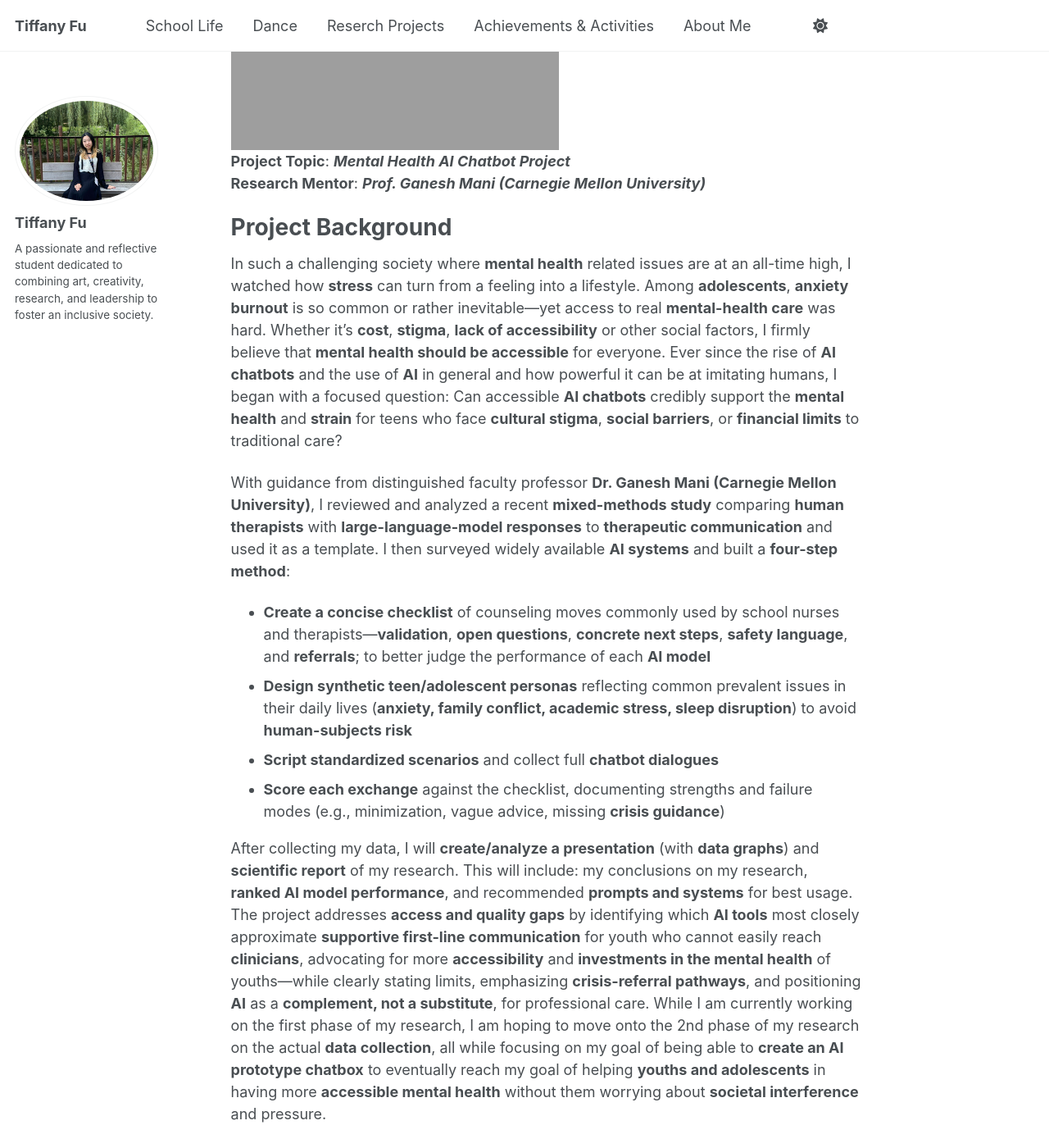
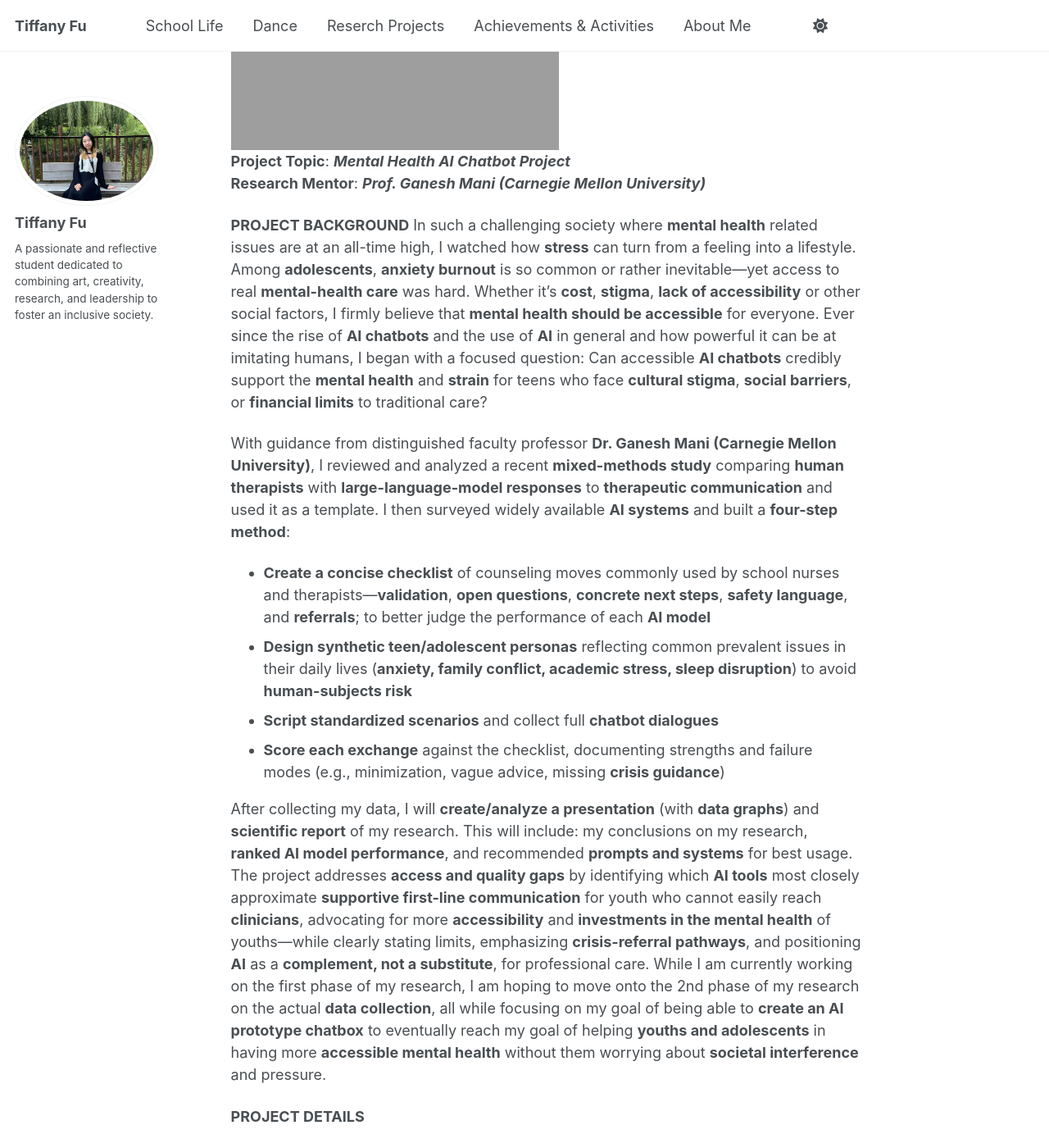
Before and after one commit to TiffanyJTFu/TiffanyTestWeb, a Jekyll site: the page built from _teaching/04-MentalHealthAIChatbotProject.md, in a window 1280 px wide and 1400 px high, scrolled down 258 px. Shown: the whole window at 82% size. Built offline with Jekyll 4.4.1, drawn with Linux system fonts in a browser that asks for light colours; a script that is not in the unit is left out.

Commit message:
Update 04-MentalHealthAIChatbotProject.md

```diff
--- a/_teaching/04-MentalHealthAIChatbotProject.md
+++ b/_teaching/04-MentalHealthAIChatbotProject.md
@@ -8,7 +8,7 @@ permalink: /teaching/MentalHealthAIChatbotProject
 <br>**Project Topic**: <i>**Mental Health AI Chatbot Project**</i>
 <br>**Research Mentor**: <i>**Prof. Ganesh Mani (Carnegie Mellon University)**</i>
 
-# Project Background
+**PROJECT BACKGROUND**
 In such a challenging society where **mental health** related issues are at an all-time high, I watched how **stress** can turn from a feeling into a lifestyle. Among **adolescents**, **anxiety burnout** is so common or rather inevitable—yet access to real **mental-health care** was hard. Whether it’s **cost**, **stigma**, **lack of accessibility** or other social factors, I firmly believe that **mental health should be accessible** for everyone. Ever since the rise of **AI chatbots** and the use of **AI** in general and how powerful it can be at imitating humans, I began with a focused question: Can accessible **AI chatbots** credibly support the **mental health** and **strain** for teens who face **cultural stigma**, **social barriers**, or **financial limits** to traditional care?
 
 With guidance from distinguished faculty professor **Dr. Ganesh Mani (Carnegie Mellon University)**, I reviewed and analyzed a recent **mixed-methods study** comparing **human therapists** with **large-language-model responses** to **therapeutic communication** and used it as a template. I then surveyed widely available **AI systems** and built a **four-step method**:
@@ -20,7 +20,7 @@ With guidance from distinguished faculty professor **Dr. Ganesh Mani (Carnegie M
 
 After collecting my data, I will **create/analyze a presentation** (with **data graphs**) and **scientific report** of my research. This will include: my conclusions on my research, **ranked AI model performance**, and recommended **prompts and systems** for best usage. The project addresses **access and quality gaps** by identifying which **AI tools** most closely approximate **supportive first-line communication** for youth who cannot easily reach **clinicians**, advocating for more **accessibility** and **investments in the mental health** of youths—while clearly stating limits, emphasizing **crisis-referral pathways**, and positioning **AI** as a **complement, not a substitute**, for professional care. While I am currently working on the first phase of my research, I am hoping to move onto the 2nd phase of my research on the actual **data collection**, all while focusing on my goal of being able to **create an AI prototype chatbox** to eventually reach my goal of helping **youths and adolescents** in having more **accessible mental health** without them worrying about **societal interference** and pressure.
 
-**Project Details**
+**PROJECT DETAILS**
 * Analyzed previous **AI research methods** across qualitative, quantitative, and mixed-methods designs; mapped **strengths, biases, and threats to validity** in **LLM mental-health studies**
 * Designed a **mixed-methods study** (modeled on peer-reviewed therapist vs. LLM work) under guidance from **Prof. Ganesh Mani (Carnegie Mellon University)**
 * Phase I (**design/pilots) completed**; Phase II (**full data collection/analysis) in progress**, with conclusions forthcoming
```
